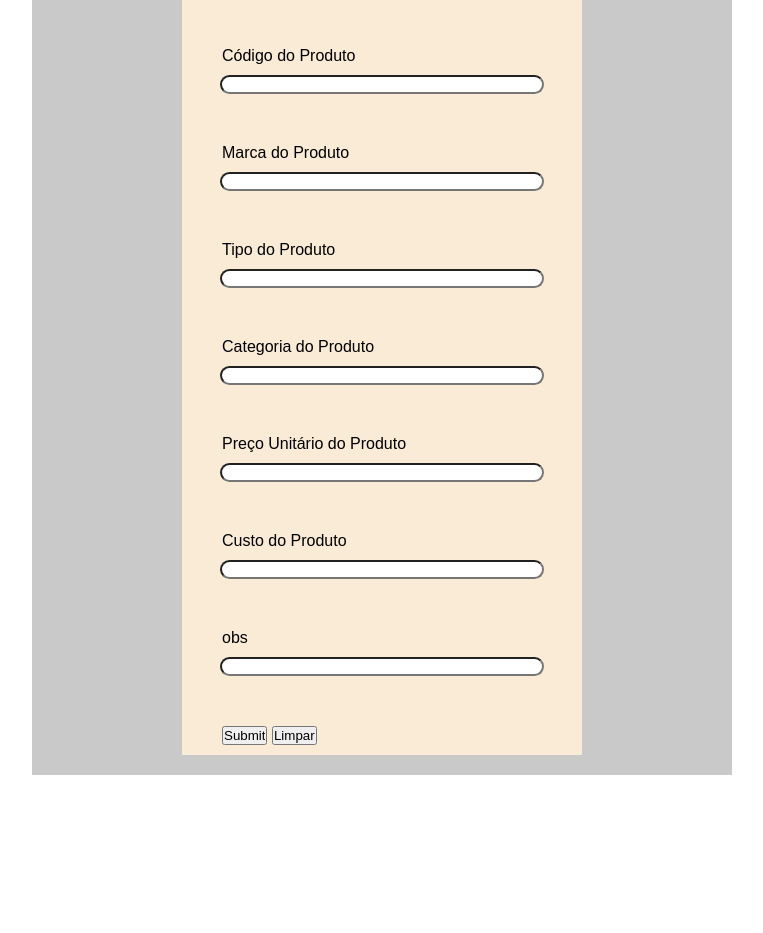
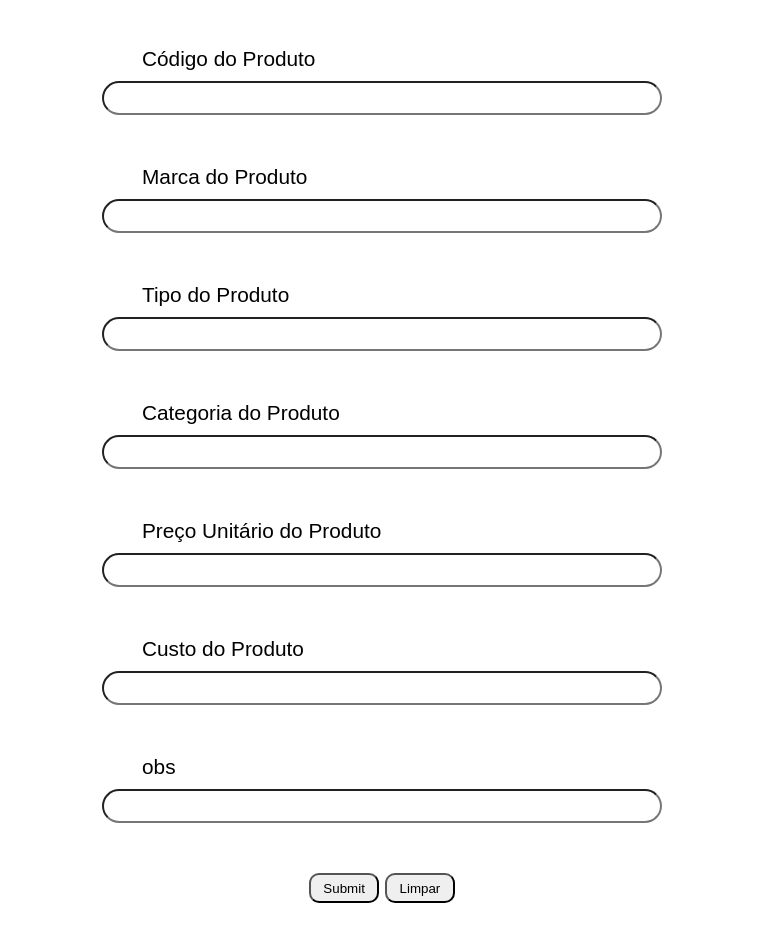
Before and after one commit to Kar437/Site, a plain HTML site: page pagina-cadastro/cadastro.html in a window 1280 px wide. Shown: the part 137-1070 px from the top of the page, without its empty margins (258-1021 px from the left). Before the commit the page ends 912 px from the top, so only its background shows below. Drawn offline with Linux system fonts and the light colour scheme.

Commit message:
style do cadastro

```diff
--- a/pagina-cadastro/cadastro.html
+++ b/pagina-cadastro/cadastro.html
@@ -33,7 +33,7 @@
                     <p> <label for="iobs">obs</label> </p>
                     <input type="text" name="obs" id="iobs"  class="texto">
 
-                    <p><input type="submit" class="botao">
+                    <p class="pbot"><input type="submit" class="botao">
                     <input type="reset" value="Limpar" class="botao"></p>
 
             </form>
--- a/pagina-cadastro/cadastro_estilos.css
+++ b/pagina-cadastro/cadastro_estilos.css
@@ -12,7 +12,7 @@
 }
 
 main{
-    background-color: rgb(201, 201, 201);
+    background-color: rgb(255, 255, 255);
     max-width: 700px;
     min-width: 300px;
     margin: auto;
@@ -29,24 +29,24 @@ h1{
 }
 
 
-.botao:hover{
-    box-shadow: 0px 0px 0px;
-}
-
 #container{
-    background-color: antiquewhite;
-    max-width: 400px;
+    background-color: rgb(255, 255, 255);
+    max-width: 600px;
     min-width: 100px;
     display: block;
     margin: auto;
 }
 
 #container .texto{
-    width: 80%;
-    border-radius: 10px;
+    width: 90%;
+    height: 30px;
+    border-radius: 20px;
+    padding-left: 8.4px;
+    padding-right: 8.4px;
 }
 
 #container p{
+    font-size: 1.3em;
     font-family: var(--fonte_normal);
     padding-bottom: 10px;
     padding-top: 50px;
@@ -54,12 +54,16 @@ h1{
     text-align: left;
 }
 
-#container > .botao{
-    width: 0px;
+#container .pbot{
+    text-align: center;
+    margin: auto;
+    padding-right: 10%;
+}
 
-    border-radius: 10px;
-    width: 70px;
-    height: 30px;
-    box-shadow: 3px 3px 5px rgba(0, 0, 0, 0.5);
-    margin: 10px;
+.botao{
+width: 70px;
+height: 30px;
+border-radius: 10px;
+
+
 }
```
